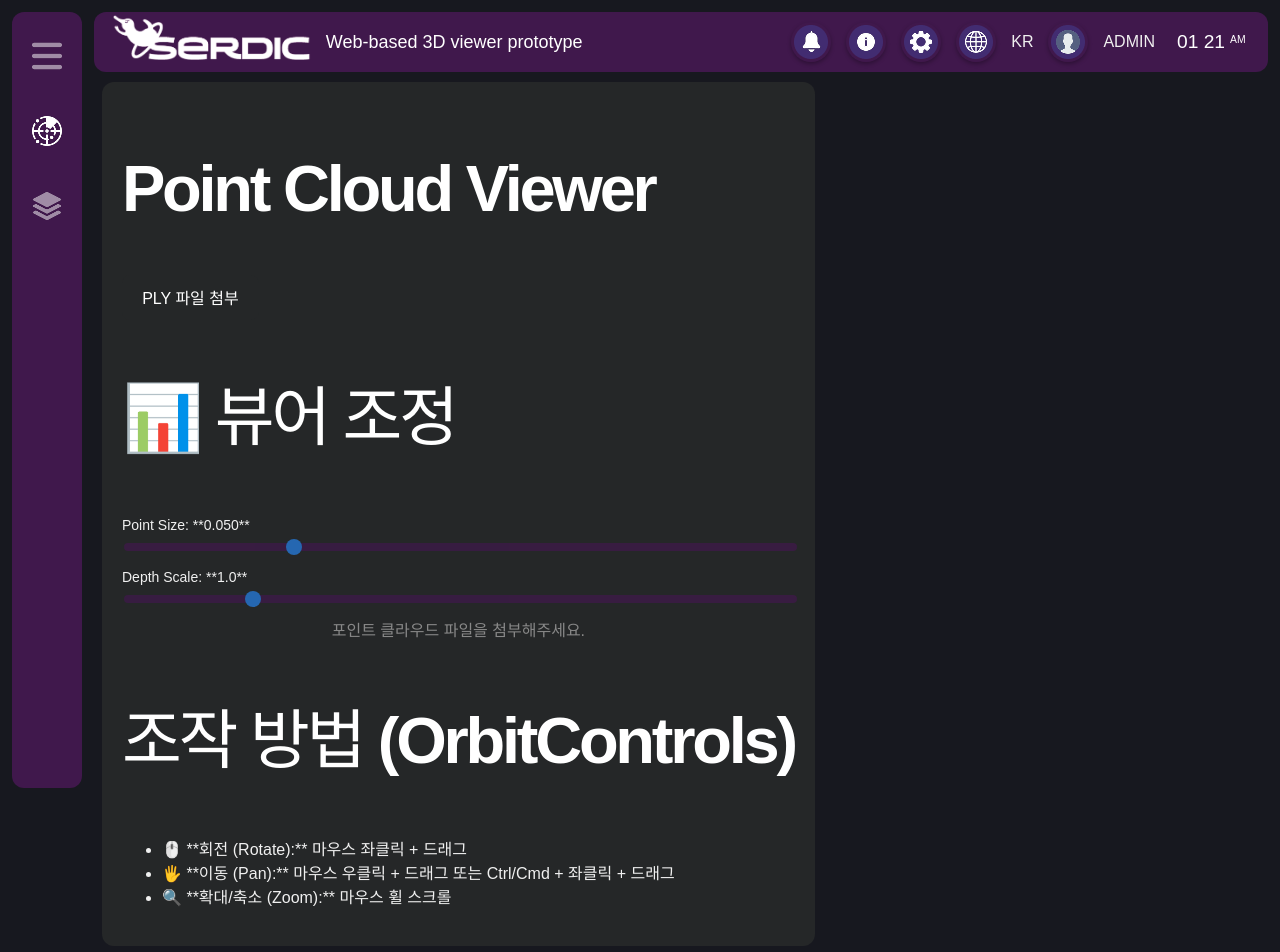
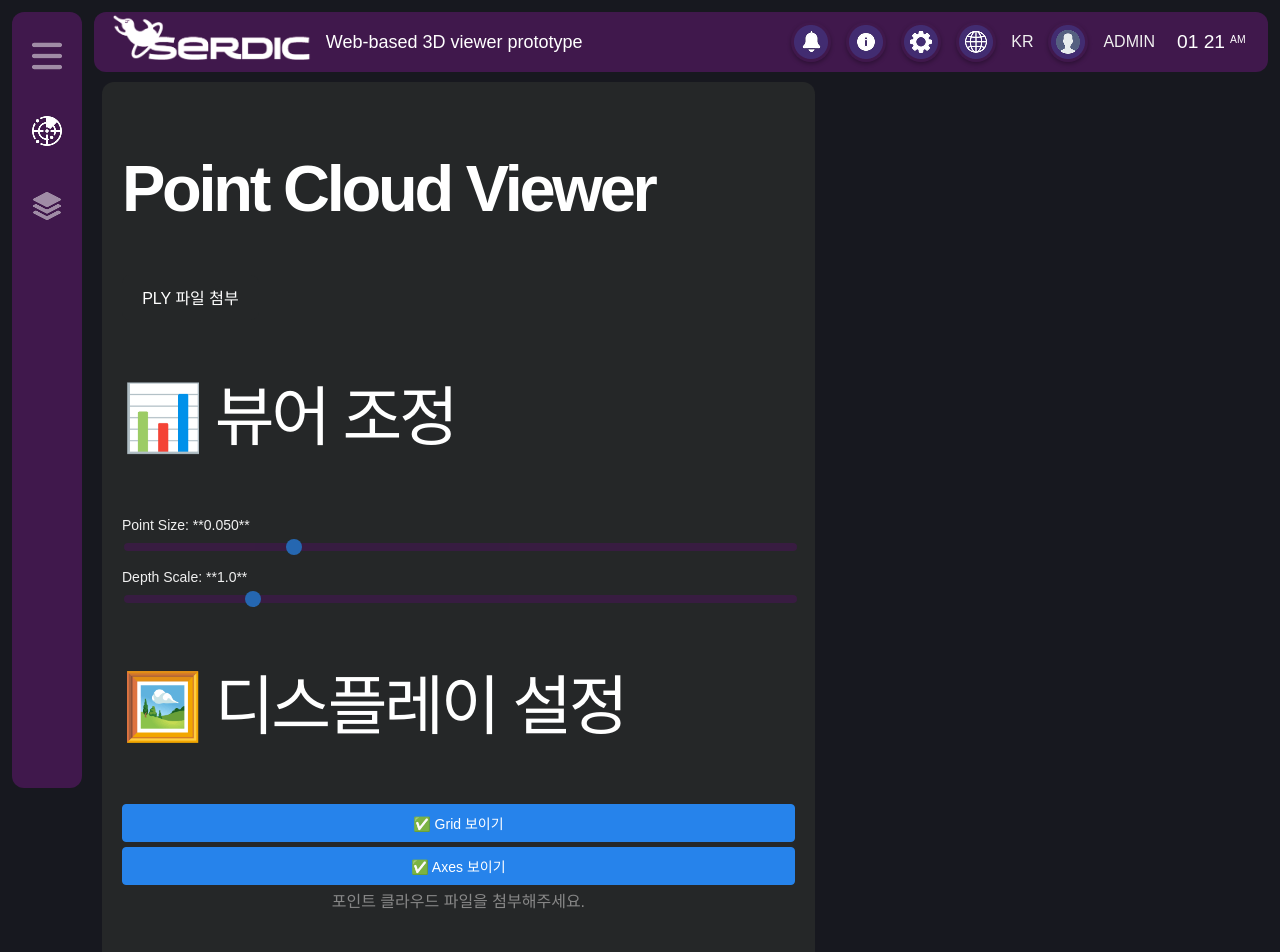
Before and after one commit to nidolight/serdic-assignment, a React (Vite) app: page /point-cloud-viewer in a window 1280 px wide. Shown: the top 952 px of the page. Built offline with nearby package versions, Linux system fonts and the light colour scheme; a web font is replaced by a local one.

Commit message:
feat(viewer): Implement point size/depth scale sliders and display toggles

```diff
--- a/src/pages/PointCloudViewer/PointCloudViewer.module.css
+++ b/src/pages/PointCloudViewer/PointCloudViewer.module.css
@@ -77,28 +77,32 @@
   flex-grow: 1; /* 가로 공간을 균등하게 채우기 */
 }
 
-/* 비활성화 상태 스타일 */
-.toggleButton {
-  background-color: var(--color-bg-4);
-  color: var(--color-text-body);
+/* 토글 버튼 기본 스타일 */
+.toggleActive, .toggleInactive {
+  width: 100%;
+  padding: 8px;
+  margin-bottom: 5px;
+  border: 1px solid transparent;
+  border-radius: 4px;
+  font-size: 14px;
+  cursor: pointer;
+  transition: all 0.2s;
 }
 
-/* 활성화 상태 스타일 */
-.toggleButtonActive {
-  background-color: var(--color-link);
+/* 활성화 상태 (Grid/Axes 보이기) */
+.toggleActive {
+  background-color: var(--color-link); /* 주 색상 */
   color: #FFFFFF;
   border-color: var(--color-link);
 }
 
-.infoBox {
-  font-size: 13px;
-  line-height: 1.5;
-  background-color: var(--color-bg-4);
-  padding: 10px;
-  border-radius: 4px;
+/* 비활성화 상태 (Grid/Axes 숨기기) */
+.toggleInactive {
+  background-color: var(--color-bg-4); /* 어두운 배경색 */
+  color: var(--color-text-body);
+  border-color: var(--color-border-1);
 }
 
-.infoBox p {
-  margin: 0;
-  color: var(--color-text-p1);
+.toggleInactive:hover {
+  background-color: var(--color-bg-5);
 }
--- a/src/pages/PointCloudViewer/index.jsx
+++ b/src/pages/PointCloudViewer/index.jsx
@@ -2,7 +2,7 @@
 
 import React, { useState, useEffect, Suspense } from 'react';
 import { Canvas, useLoader } from '@react-three/fiber'; // 1. R3F 핵심 모듈
-import { OrbitControls, Center } from '@react-three/drei'; // 2. 유용한 헬퍼들 (카메라 컨트롤, 중앙 정렬)
+import { OrbitControls, Center, Grid } from '@react-three/drei'; // 2. 유용한 헬퍼들 (카메라 컨트롤, 중앙 정렬)
 import { PLYLoader } from 'three/examples/jsm/loaders/PLYLoader'; // 3. PLY 파일 로더
 import styles from './PointCloudViewer.module.css';
 
@@ -35,11 +35,13 @@ const PointCloudViewer = () => {
   const [file, setFile] = useState(null);
   const [fileUrl, setFileUrl] = useState(null); // 4. 로더에 전달할 URL 상태
 
-
   const [pointSize, setPointSize] = useState(0.05); // 초기 점 크기: 0.05
   const [depthScale, setDepthScale] = useState(1.0);  // 초기 깊이 스케일: 1.0
   // 카메라 초기 정보 (위치, 타겟)
   const [cameraInfo, setCameraInfo] = useState({ position: [0, 0, 5], target: [0, 0, 0] });
+
+  const [showGrid, setShowGrid] = useState(true); // 그리드 보이기
+  const [showAxes, setShowAxes] = useState(true); // 축 보이기
 
   // 파일 선택 핸들러
   const handleFileChange = (event) => {
@@ -115,6 +117,25 @@ const PointCloudViewer = () => {
               className={styles.sliderInput}
             />
           </label>
+
+
+          <h3 className={styles.controlsTitle}>🖼️ 디스플레이 설정</h3>
+
+          {/* 1. Grid 토글 버튼 */}
+          <button
+            className={showGrid ? styles.toggleActive : styles.toggleInactive}
+            onClick={() => setShowGrid(!showGrid)}
+          >
+            {showGrid ? '✅ Grid 보이기' : '❌ Grid 숨기기'}
+          </button>
+
+          {/* 2. Axes 토글 버튼 */}
+          <button
+            className={showAxes ? styles.toggleActive : styles.toggleInactive}
+            onClick={() => setShowAxes(!showAxes)}
+          >
+            {showAxes ? '✅ Axes 보이기' : '❌ Axes 숨기기'}
+          </button>
         </div>
       </div>
 
@@ -126,6 +147,18 @@ const PointCloudViewer = () => {
             <color attach="background" args={['#111']} />
 
             <ambientLight intensity={0.5} />
+
+            <Grid
+              renderOrder={-1} /* 다른 객체 뒤에 렌더링되도록 우선순위를 낮춤 */
+              cellSize={1}
+              sectionSize={5}
+              visible={showGrid}
+              position={[0, 0.001, 0]} /* 포인트 클라우드와 겹치지 않게 살짝 띄웁니다 */
+              fadeDistance={50}
+              infiniteGrid
+            />
+
+            <axesHelper args={[5]} visible={showAxes} />
 
             {/* Suspense: 데이터 로딩 중일 때 보여줄 UI 처리 (여기선 null) */}
             <Suspense fallback={null}>
```
